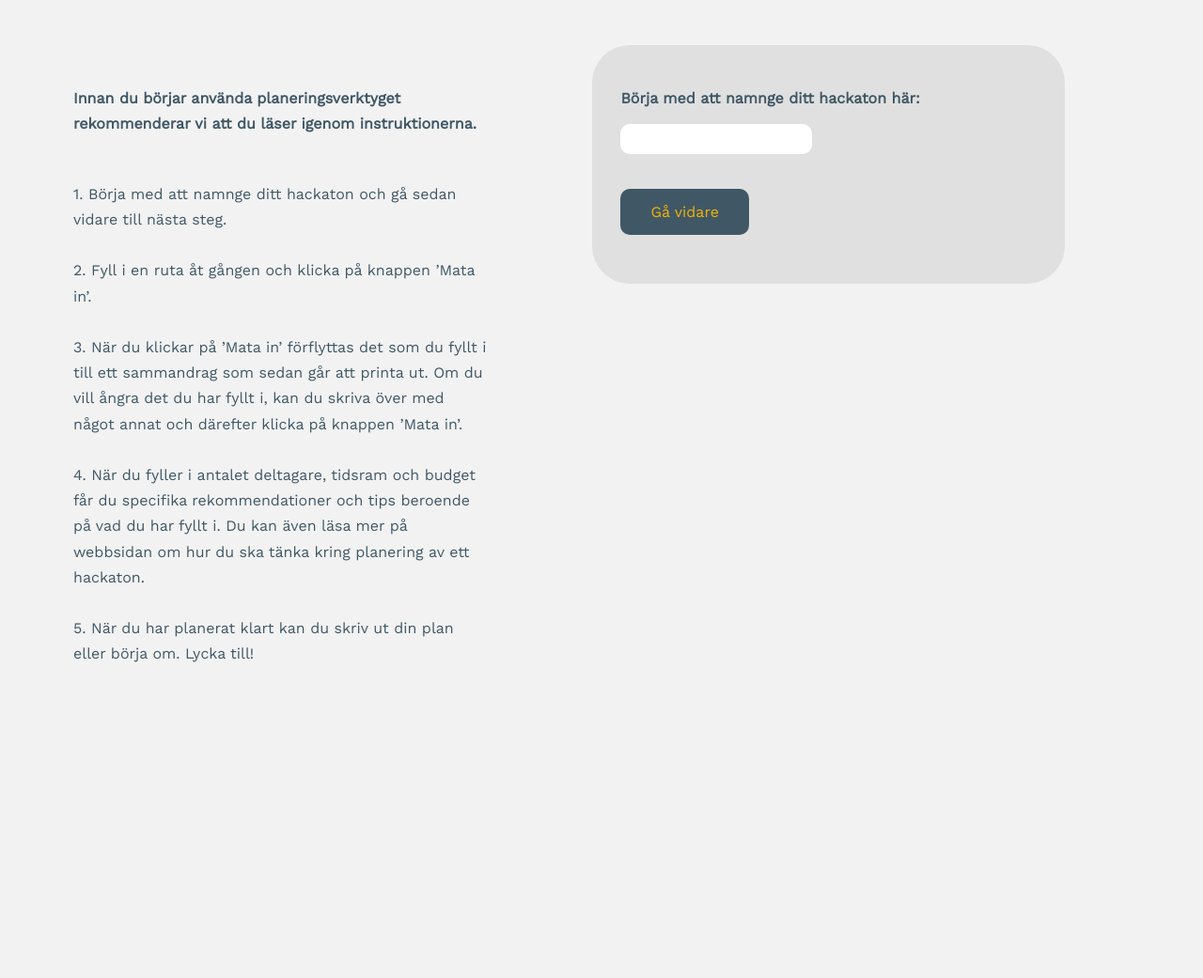
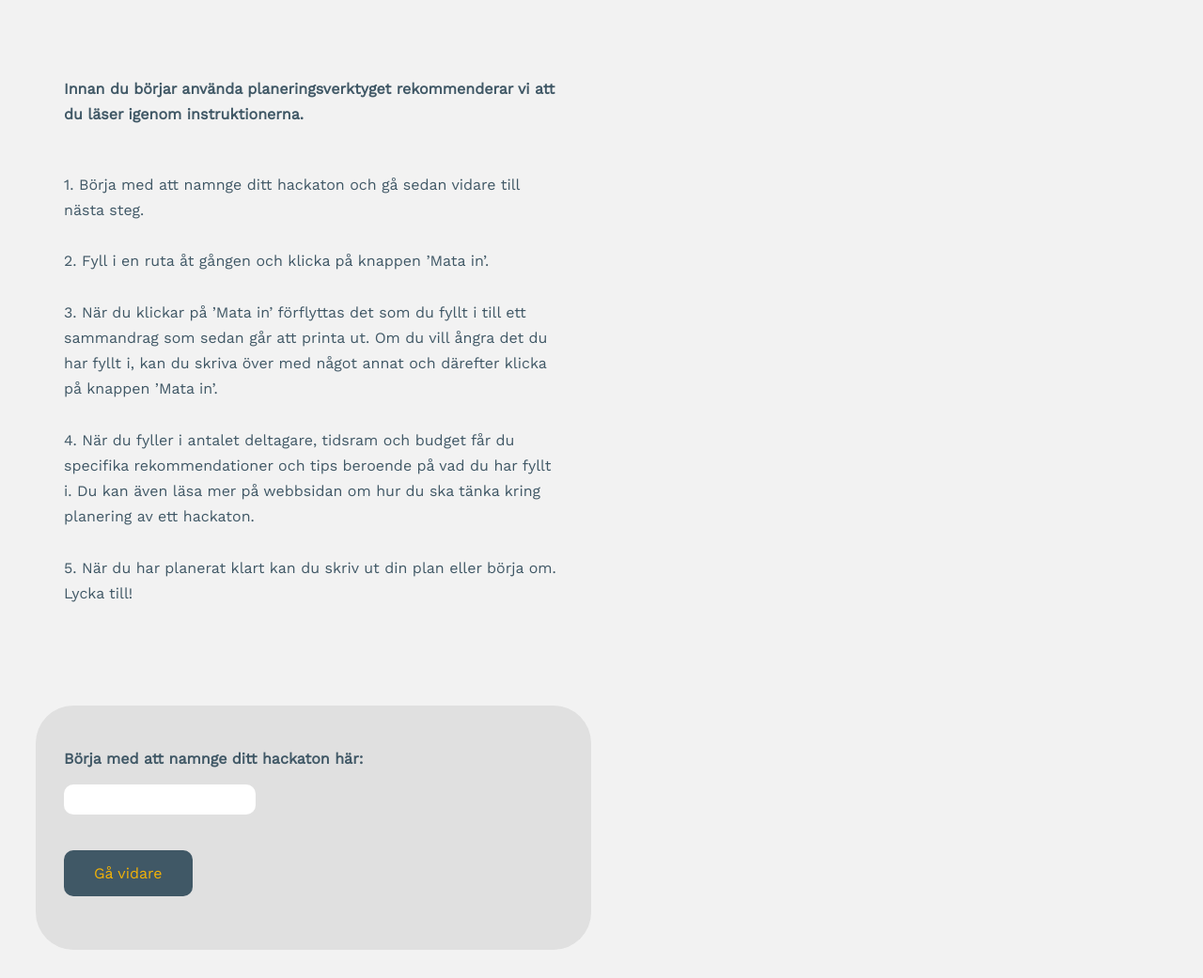
Before and after one commit to Emmaasofiaa/Hackaton, a Flask app: page /login in a window 1280 px wide. Shown: the whole page at 94% size. Before the commit the page ends 705 px from the top, so only its background shows below. Run offline with Flask 2, Linux system fonts and the light colour scheme.

Commit message:
Update main.css

```diff
--- a/static/css/main.css
+++ b/static/css/main.css
@@ -157,16 +157,16 @@ a:visited {
 }
 
 .left{
-  width: 35%;
-  margin: 40px;
+  width: 42%;
+  margin: 30px;
   padding: 30px;
 }
 
 .right{
-  width: 35%;
+  width: 42%;
   background-color: #E0E0E0;
   border-radius: 40px;
-  margin: 40px;
+  margin: 30px;
    padding: 30px;
 }
 
```
